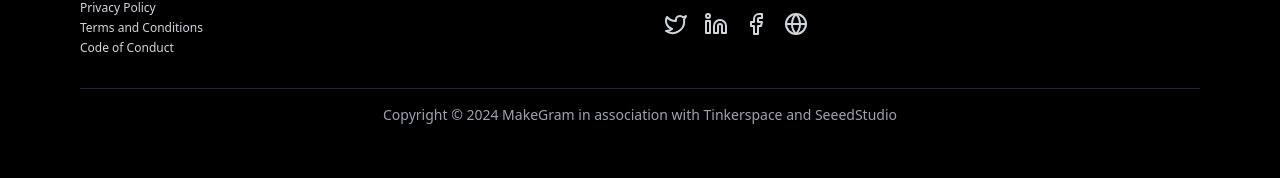
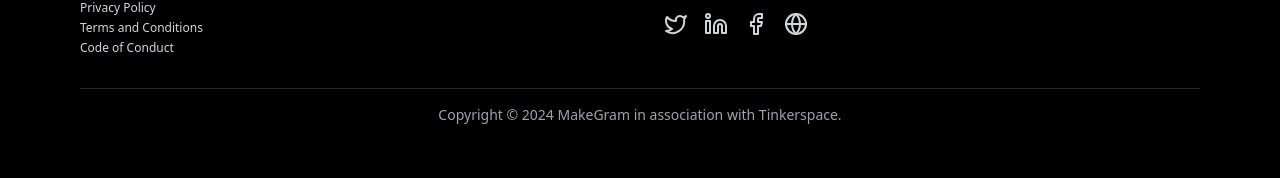
Before and after one commit to MakerGram/tinymlhack2024, a React (Create React App) app: page / in a window 1280 px wide. Shown: the part 7257-7435 px from the top of the page. Built offline with nearby package versions, Linux system fonts and the light colour scheme.

Commit message:
Update Footer.jsx

```diff
--- a/src/components/Footer.jsx
+++ b/src/components/Footer.jsx
@@ -109,7 +109,7 @@ const Footer = () => {
 
           {/* Copyright */}
           <div className="mt-8 pt-4 border-t border-gray-800 text-center text-gray-400 text-sm">
-            Copyright © 2024 MakeGram in association with Tinkerspace and SeeedStudio
+            Copyright © 2024 MakeGram in association with Tinkerspace.
           </div>
         </div>
       </div>
```
